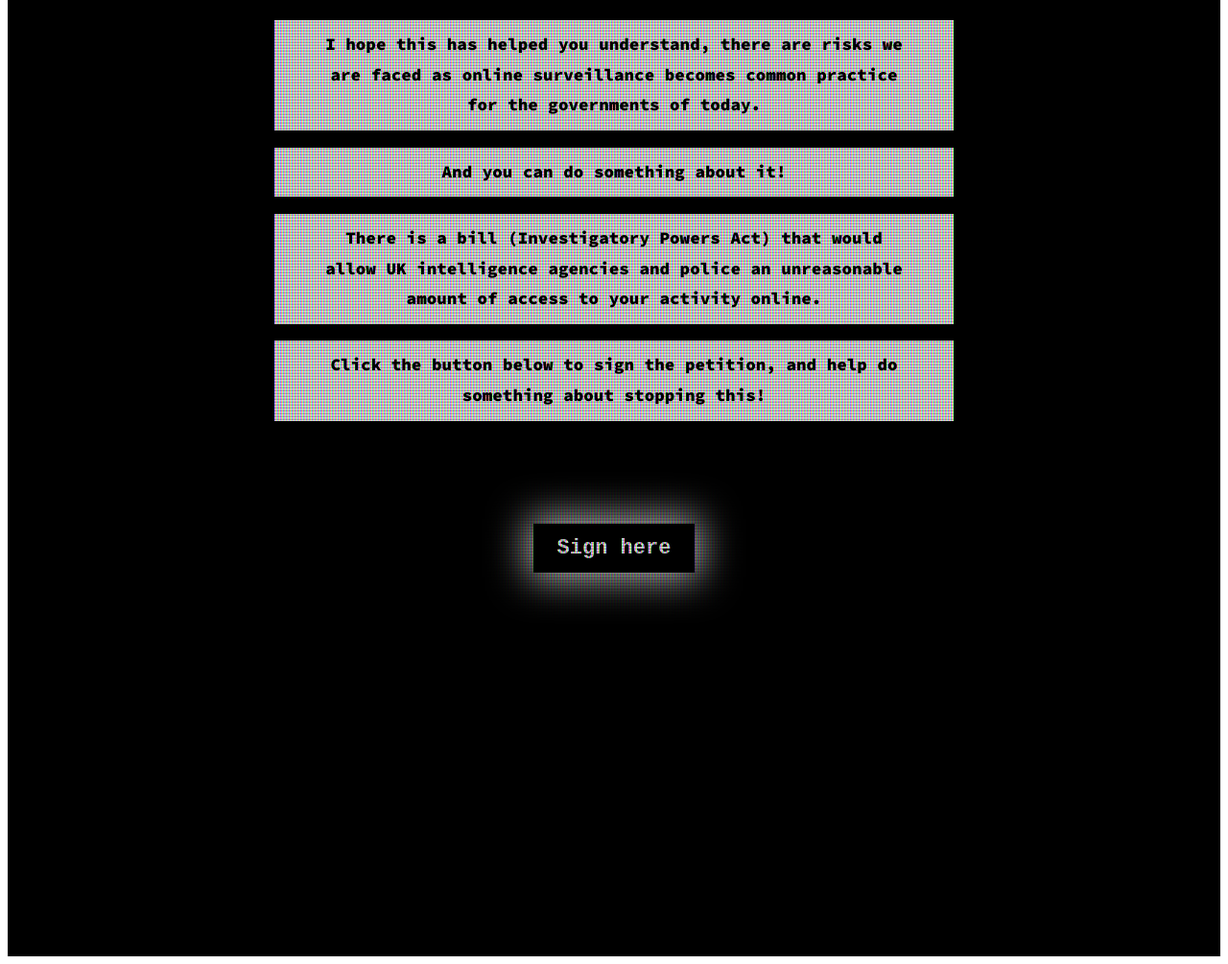
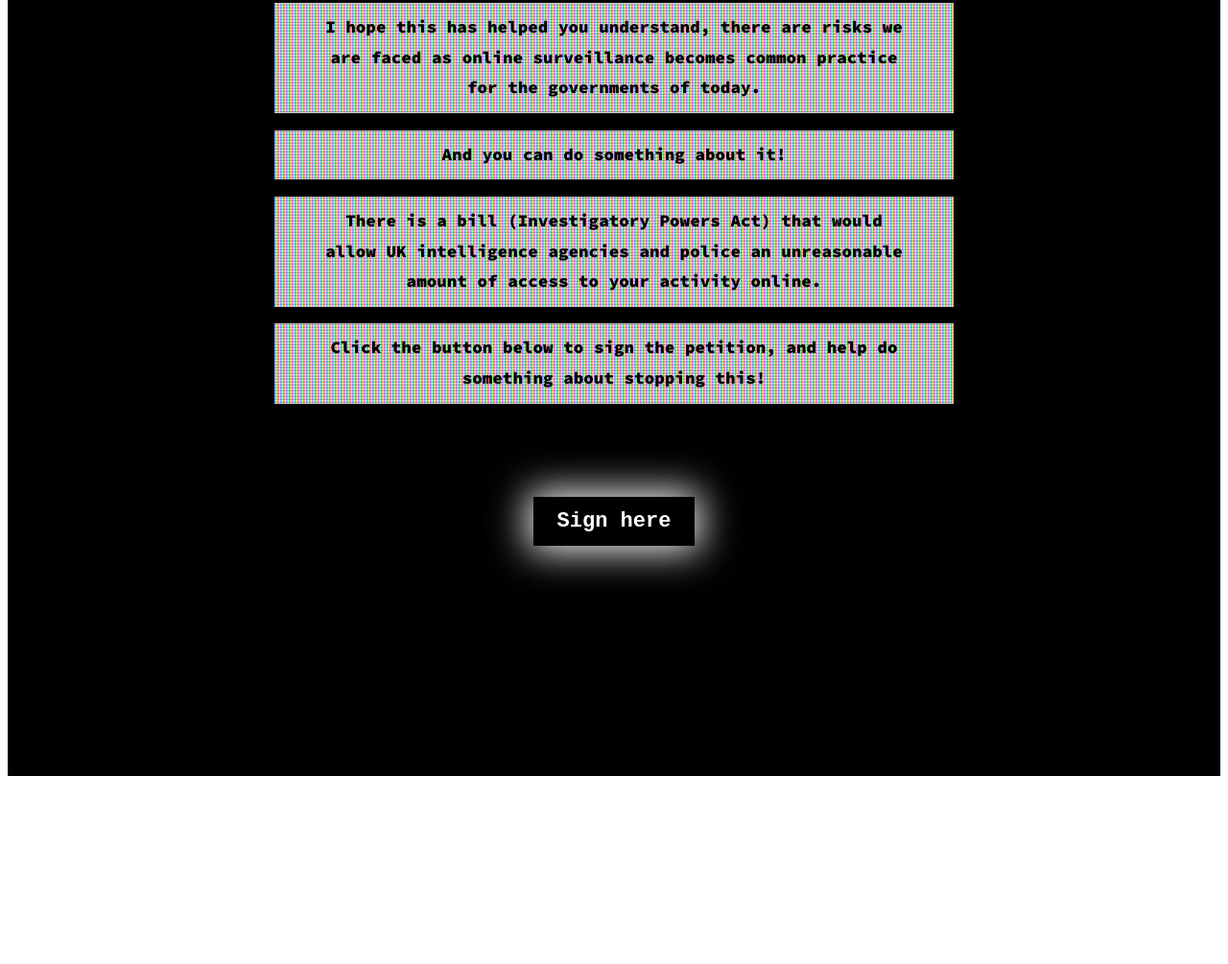
Before and after one commit to DomBishop/A-Day-in-the-Future, a plain HTML site: page Domonic/index.html in a window 1280 px wide. Shown: the part 6302-7307 px from the top of the page at 96% size. After the commit the page ends 7119 px from the top, so only its background shows below. Drawn offline with Linux system fonts and the light colour scheme.

Commit message:
no message

```diff
--- a/Domonic/css/style.css
+++ b/Domonic/css/style.css
@@ -177,6 +177,10 @@
   animation: noise-anim-2 3s infinite linear alternate-reverse;
 }
 
+#butty {
+    background-color: black
+}
+
 #one {
     background-color: black;
     padding-top: 220px;
@@ -217,6 +221,10 @@
 #textbreak {
     position:relative;
     top: 500px;
+}
+
+#ending {
+    padding-bottom: 1em;
 }
 
 .container svg {
--- a/Domonic/index.html
+++ b/Domonic/index.html
@@ -57,24 +57,23 @@
                 <br />
                 <br />
                 <br />
-                <br />
 
 
-            <div class="column">
+            <div class="column" id="ending">
             <p class="introblock">I hope this has helped you understand, there are risks we are faced as online surveillance becomes common practice for the governments of today.</p>
           <p class="introblock">And you can do something about it!</p>
             <p class="introblock">There is a bill (Investigatory Powers Act) that would allow UK intelligence agencies and police an unreasonable amount of access to your activity online.</p>
             <p class="introblock">Click the button below to sign the petition, and help do something about stopping this!</p>
-             <br />
-                <br />
-                <br />
-                <br />
-                 <br />
 
 
-            <a class="button" href="https://petition.parliament.uk/petitions/173199">Sign here</a>
             </div>
+
         </section>
+        <section id="butty">
+
+        <a class="button" href="https://petition.parliament.uk/petitions/173199">Sign here</a>
+
+          </section>
 
     </body>
 </html>
```
